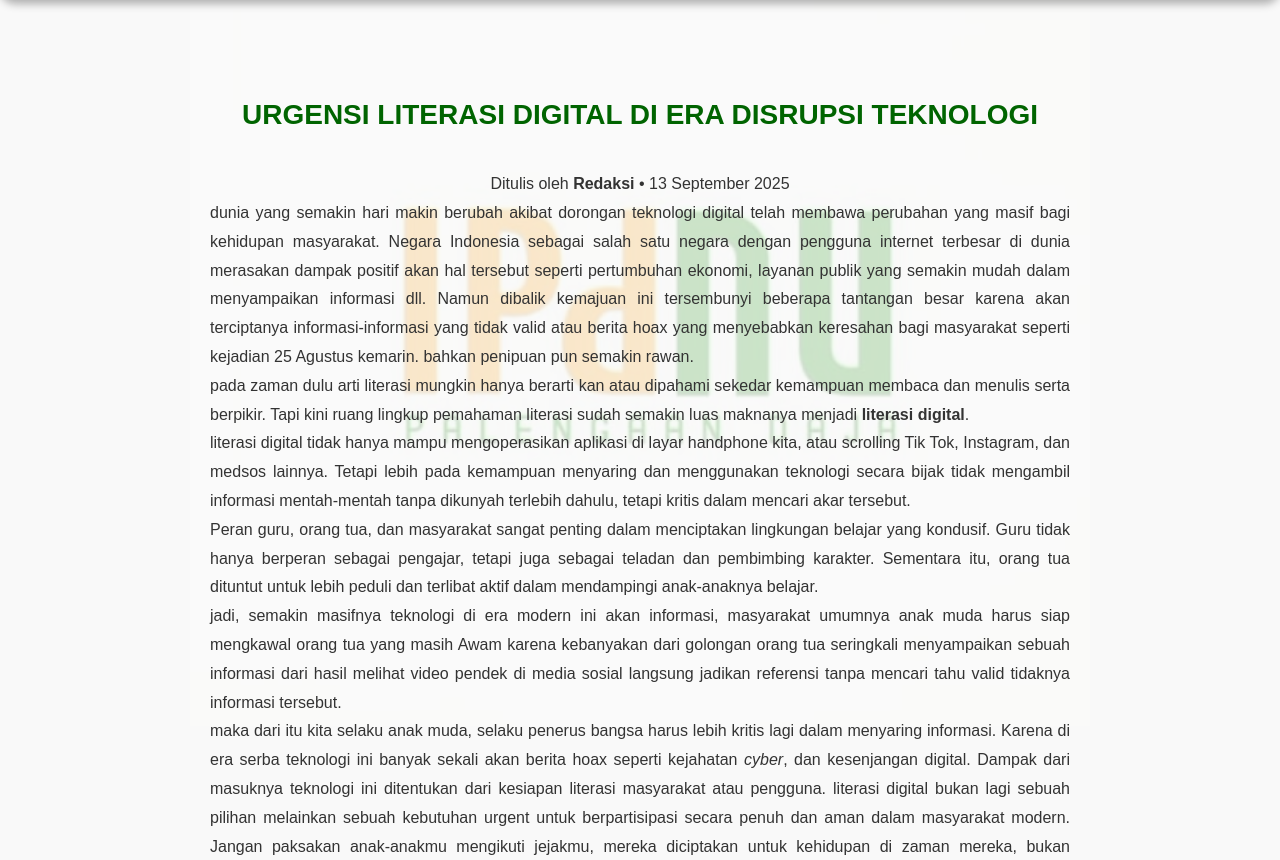
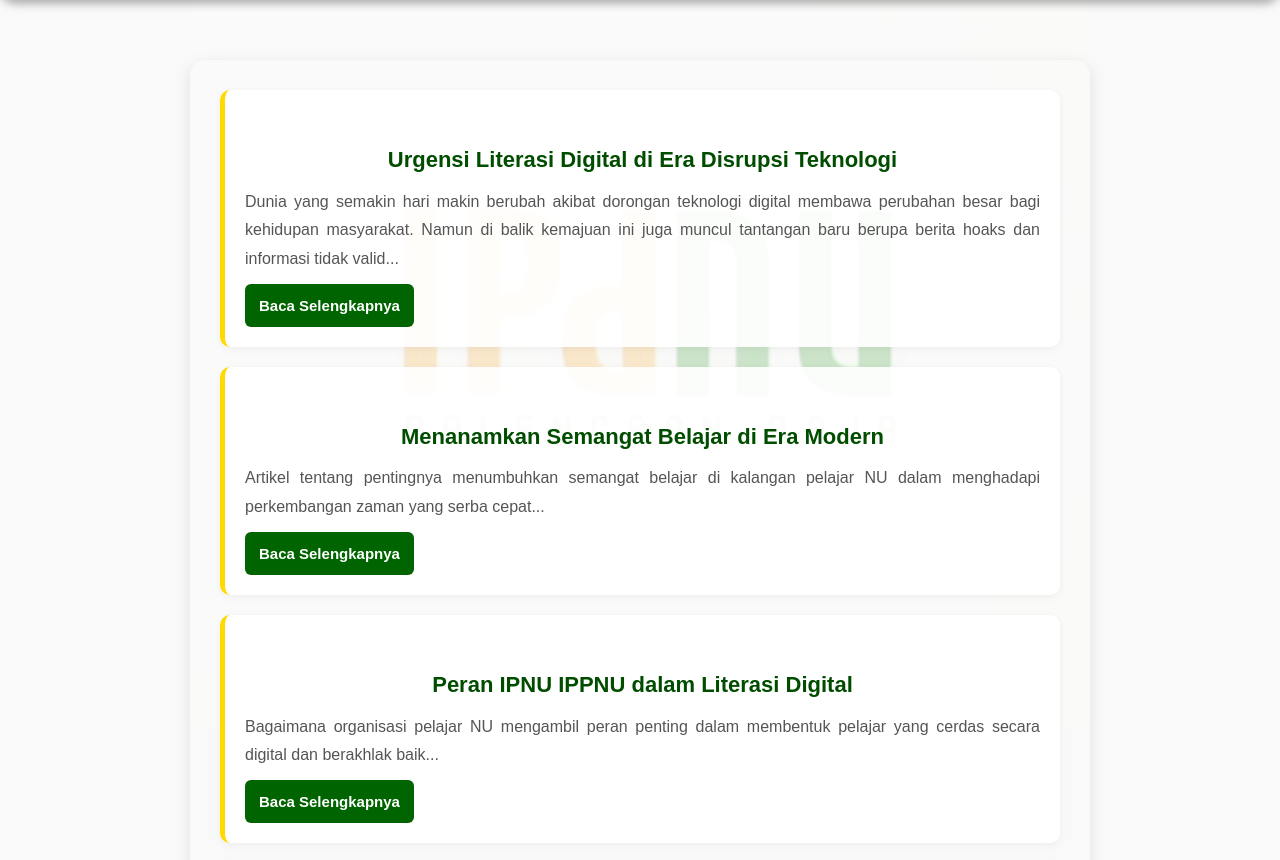
Before and after one commit to mediaipnu/website-ipnu, a plain HTML site: page artikel.html in a window 1280 px wide. Shown: the part 74-934 px from the top of the page. Drawn offline with Linux system fonts and the light colour scheme.

Commit message:
menambah halaman dan perbaikan si style css

```diff
--- a/artikel.html
+++ b/artikel.html
@@ -5,6 +5,76 @@
     <meta name="viewport" content="width=device-width, initial-scale=1.0" />
     <title>Artikel - IPNU IPPNU Media</title>
     <link rel="stylesheet" href="style.css" />
+    <style>
+      /* ======== Halaman Artikel ======== */
+      .artikel-list {
+        max-width: 900px;
+        margin: 60px auto;
+        background: rgba(255, 255, 255, 0.85);
+        padding: 30px;
+        border-radius: 15px;
+        box-shadow: 0 4px 15px rgba(0, 0, 0, 0.1);
+        display: flex;
+        flex-direction: column;
+        gap: 20px;
+      }
+
+      .artikel-card {
+        background: rgba(255, 255, 255, 0.9);
+        border-left: 5px solid #ffd900;
+        border-radius: 10px;
+        padding: 20px;
+        box-shadow: 0 2px 8px rgba(0, 0, 0, 0.05);
+        transition: transform 0.3s, box-shadow 0.3s;
+      }
+
+      .artikel-card:hover {
+        transform: translateY(-4px);
+        box-shadow: 0 4px 12px rgba(0, 0, 0, 0.1);
+      }
+
+      .artikel-card h2 {
+        color: #004d00;
+        font-size: 22px;
+        margin-bottom: 8px;
+      }
+
+      .artikel-card p {
+        color: #555;
+        font-size: 16px;
+        text-align: justify;
+        margin-bottom: 10px;
+      }
+
+      .btn-baca {
+        display: inline-block;
+        background: #006400;
+        color: #fff;
+        padding: 8px 14px;
+        border-radius: 6px;
+        font-size: 15px;
+        text-decoration: none;
+        font-weight: bold;
+        transition: background 0.3s;
+      }
+
+      .btn-baca:hover {
+        background: #ffd900;
+        color: #004d00;
+      }
+
+      @media (max-width: 768px) {
+        .artikel-list {
+          padding: 20px;
+        }
+        .artikel-card h2 {
+          font-size: 20px;
+        }
+        .artikel-card p {
+          font-size: 15px;
+        }
+      }
+    </style>
   </head>
   <body>
     <!-- Navbar -->
@@ -39,75 +109,45 @@
       </nav>
     </header>
 
-    <!-- Halaman Artikel -->
-    <main class="artikel-page">
-      <article class="artikel">
-        <h2>URGENSI LITERASI DIGITAL DI ERA DISRUPSI TEKNOLOGI</h2>
-        <p class="meta">Ditulis oleh <b>Redaksi</b> • 13 September 2025</p>
+    <!-- Daftar Artikel -->
+    <main class="artikel-list">
+      <div class="artikel-card">
+        <h2>Urgensi Literasi Digital di Era Disrupsi Teknologi</h2>
+        <p>
+          Dunia yang semakin hari makin berubah akibat dorongan teknologi
+          digital membawa perubahan besar bagi kehidupan masyarakat. Namun di
+          balik kemajuan ini juga muncul tantangan baru berupa berita hoaks dan
+          informasi tidak valid...
+        </p>
+        <a href="artikel1.html" class="btn-baca">Baca Selengkapnya</a>
+      </div>
 
+      <div class="artikel-card">
+        <h2>Menanamkan Semangat Belajar di Era Modern</h2>
         <p>
-          dunia yang semakin hari makin berubah akibat dorongan teknologi
-          digital telah membawa perubahan yang masif bagi kehidupan masyarakat.
-          Negara Indonesia sebagai salah satu negara dengan pengguna internet
-          terbesar di dunia merasakan dampak positif akan hal tersebut seperti
-          pertumbuhan ekonomi, layanan publik yang semakin mudah dalam
-          menyampaikan informasi dll. Namun dibalik kemajuan ini tersembunyi
-          beberapa tantangan besar karena akan terciptanya informasi-informasi
-          yang tidak valid atau berita hoax yang menyebabkan keresahan bagi
-          masyarakat seperti kejadian 25 Agustus kemarin. bahkan penipuan pun
-          semakin rawan.
+          Artikel tentang pentingnya menumbuhkan semangat belajar di kalangan
+          pelajar NU dalam menghadapi perkembangan zaman yang serba cepat...
         </p>
+        <a href="artikel2.html" class="btn-baca">Baca Selengkapnya</a>
+      </div>
 
+      <div class="artikel-card">
+        <h2>Peran IPNU IPPNU dalam Literasi Digital</h2>
         <p>
-          pada zaman dulu arti literasi mungkin hanya berarti kan atau dipahami
-          sekedar kemampuan membaca dan menulis serta berpikir. Tapi kini ruang
-          lingkup pemahaman literasi sudah semakin luas maknanya menjadi
-          <b>literasi digital</b>.
+          Bagaimana organisasi pelajar NU mengambil peran penting dalam
+          membentuk pelajar yang cerdas secara digital dan berakhlak baik...
         </p>
+        <a href="artikel3.html" class="btn-baca">Baca Selengkapnya</a>
+      </div>
 
+      <div class="artikel-card">
+        <h2>Pendidikan Karakter di Era Global</h2>
         <p>
-          literasi digital tidak hanya mampu mengoperasikan aplikasi di layar
-          handphone kita, atau scrolling Tik Tok, Instagram, dan medsos lainnya.
-          Tetapi lebih pada kemampuan menyaring dan menggunakan teknologi secara
-          bijak tidak mengambil informasi mentah-mentah tanpa dikunyah terlebih
-          dahulu, tetapi kritis dalam mencari akar tersebut.
+          Pentingnya pembentukan karakter dan moral di tengah kemajuan teknologi
+          dan budaya global yang semakin dinamis...
         </p>
-
-        <p>
-          Peran guru, orang tua, dan masyarakat sangat penting dalam menciptakan
-          lingkungan belajar yang kondusif. Guru tidak hanya berperan sebagai
-          pengajar, tetapi juga sebagai teladan dan pembimbing karakter.
-          Sementara itu, orang tua dituntut untuk lebih peduli dan terlibat
-          aktif dalam mendampingi anak-anaknya belajar.
-        </p>
-
-        <p>
-          jadi, semakin masifnya teknologi di era modern ini akan informasi,
-          masyarakat umumnya anak muda harus siap mengkawal orang tua yang masih
-          Awam karena kebanyakan dari golongan orang tua seringkali menyampaikan
-          sebuah informasi dari hasil melihat video pendek di media sosial
-          langsung jadikan referensi tanpa mencari tahu valid tidaknya informasi
-          tersebut.
-        </p>
-
-        <p>
-          maka dari itu kita selaku anak muda, selaku penerus bangsa harus lebih
-          kritis lagi dalam menyaring informasi. Karena di era serba teknologi
-          ini banyak sekali akan berita hoax seperti kejahatan <i>cyber</i>, dan
-          kesenjangan digital. Dampak dari masuknya teknologi ini ditentukan
-          dari kesiapan literasi masyarakat atau pengguna. literasi digital
-          bukan lagi sebuah pilihan melainkan sebuah kebutuhan urgent untuk
-          berpartisipasi secara penuh dan aman dalam masyarakat modern. Jangan
-          paksakan anak-anakmu mengikuti jejakmu, mereka diciptakan untuk
-          kehidupan di zaman mereka, bukan zamanmu” – <i>Socrates</i>.
-        </p>
-
-        <p>
-          Jadi pemerintah dan masyarakat harus siap dan bergerak cepat karena
-          demikian bangsa ini tidak hanya menjadi konsumen teknologi yang belum
-          tentu kotor dan jernihnya informasi tersebut.
-        </p>
-      </article>
+        <a href="artikel4.html" class="btn-baca">Baca Selengkapnya</a>
+      </div>
     </main>
 
     <!-- Footer -->
--- a/style.css
+++ b/style.css
@@ -340,3 +340,24 @@ body.home {
 .artikel-page .meta {
   text-align: center;
 }
+
+/* ==== Perbaikan untuk Artikel Detail (artikel1.html) ==== */
+.artikel-page {
+  background: rgba(
+    255,
+    255,
+    255,
+    0.4
+  ) !important; /* putih bening 60% transparan */
+  box-shadow: none !important; /* hilangkan bayangan kotak */
+  border: none !important;
+}
+
+.artikel-page article {
+  background: none !important; /* pastikan tidak ada latar putih di dalamnya */
+  box-shadow: none !important;
+}
+
+main {
+  background: transparent !important; /* hilangkan latar putih global */
+}
```
Also changed, not shown: artikel1.html (added, +150 -0 lines).
